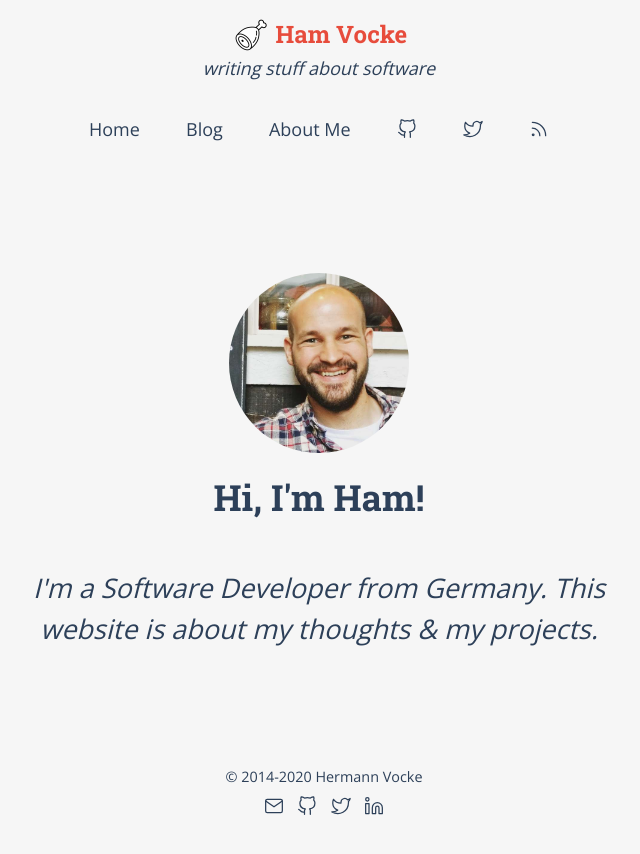
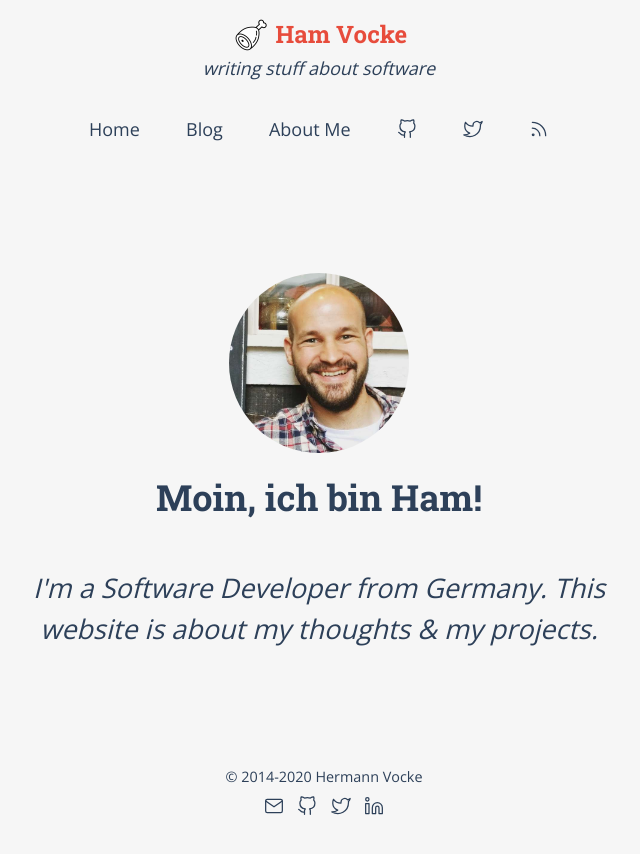
Before and after one commit to hamvocke/hamvocke.github.io, a Jekyll site: the page built from index.html, in a window 1280 px wide. Shown: the top 854 px of the page, without its empty margins (321-961 px from the left). Built offline with Jekyll 4.4.1, drawn with Linux system fonts in a browser that asks for light colours.

Commit message:
change home copy

```diff
--- a/index.html
+++ b/index.html
@@ -5,6 +5,6 @@ title: hamvocke.com | Hermann Vocke's personal website and blog
 
 <div id="home">
   <div class="image"><img src="assets/img/ham.jpg" alt="Ham Vocke" class="img-circle"></div>
-  <h1 class="title">Hi, I'm Ham!</h1>
+  <h1 class="title">Moin, ich bin Ham!</h1>
   <p class="lead">I'm a Software Developer from Germany. This website is about my thoughts &amp; my projects.</p>
 </div>
```
